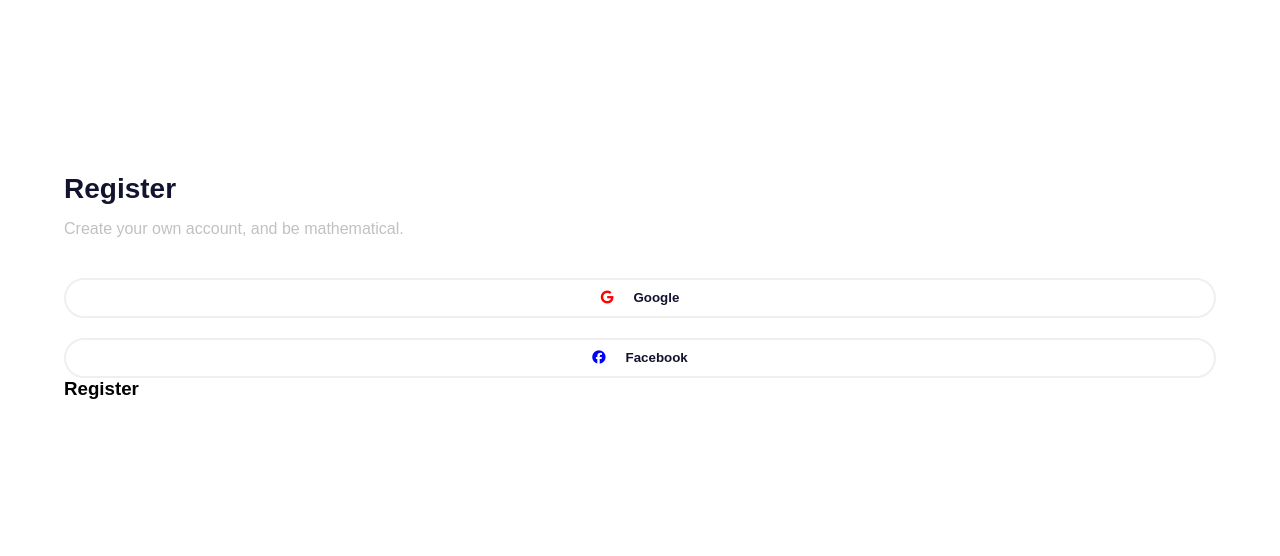
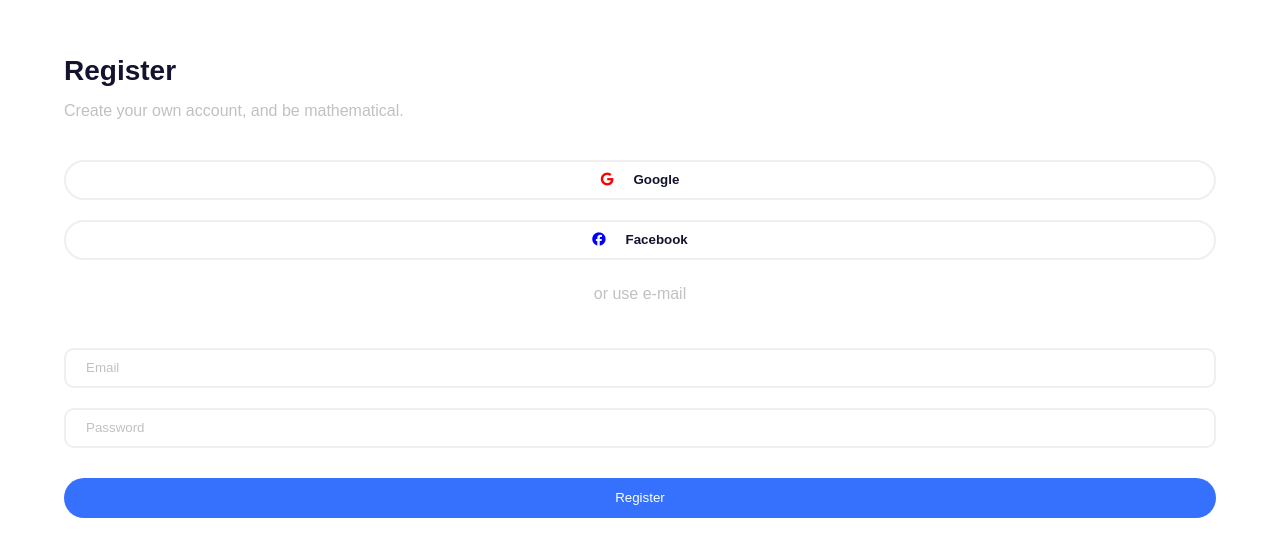
Before and after one commit to maciej790/react_register_form, a React (Create React App) app: page / in a window 1280 px wide. Shown: the part 114-670 px from the top of the page. Built offline with nearby package versions, Linux system fonts and the light colour scheme.

Commit message:
done left part of register app

```diff
--- a/src/components/RegisterLeft/RegisterForm/RegisterForm.js
+++ b/src/components/RegisterLeft/RegisterForm/RegisterForm.js
@@ -1,10 +1,25 @@
 import React from "react";
-import { StyledRegisterForm } from "./StyledRegisterForm";
+import {
+  StyledRegisterForm,
+  P,
+  UserForm,
+  Input,
+  Submit,
+} from "./StyledRegisterForm";
 
 function RegisterForm() {
+  const handleSubmit = (e) => {
+    e.preventDefault();
+  };
+
   return (
     <StyledRegisterForm>
-      <h1>Register</h1>
+      <P>or use e-mail</P>
+      <UserForm action="" method="post" onSubmit={handleSubmit}>
+        <Input type="text" placeholder="Email" name="email" />
+        <Input type="password" placeholder="Password" name="password" />
+        <Submit type="submit" value="Register" name="submit" />
+      </UserForm>
     </StyledRegisterForm>
   );
 }
--- a/src/components/RegisterLeft/RegisterForm/StyledRegisterForm.js
+++ b/src/components/RegisterLeft/RegisterForm/StyledRegisterForm.js
@@ -1,5 +1,55 @@
 import styled from "styled-components";
+import { colors } from "../../../style/variables";
 
 export const StyledRegisterForm = styled.section`
   width: 100%;
 `;
+
+export const P = styled.p`
+  color: ${colors.darkGray};
+  text-align: center;
+  margin: 25px 0 25px 0;
+`;
+
+export const UserForm = styled.form`
+  width: 100%;
+  display: flex;
+  flex-direction: column;
+  align-items: center;
+  justify-content: center;
+`;
+
+export const Input = styled.input`
+  width: 100%;
+  height: 40px;
+  border: none;
+  outline: none;
+  background: none;
+  border: 2px solid ${colors.borderGray};
+  border-radius: 10px;
+  margin-top: 20px;
+  text-align: center;
+
+  ::placeholder {
+    text-align: left;
+    padding-left: 20px;
+    color: ${colors.darkGray};
+  }
+`;
+
+export const Submit = styled.input`
+  width: 100%;
+  height: 40px;
+  border: none;
+  outline: none;
+  background-color: ${colors.blue};
+  border-radius: 50px;
+  margin-top: 30px;
+  color: ${colors.white};
+  transition: transform 0.3s ease-in-out;
+
+  &:hover {
+    transform: scale(0.8);
+    cursor: pointer;
+  }
+`;
--- a/src/style/variables.js
+++ b/src/style/variables.js
@@ -1,4 +1,5 @@
 export const colors = {
+  white: "#ffffff",
   blue: "#3671FE",
   black: "#131330",
   borderGray: "#EFEFEF",
```
